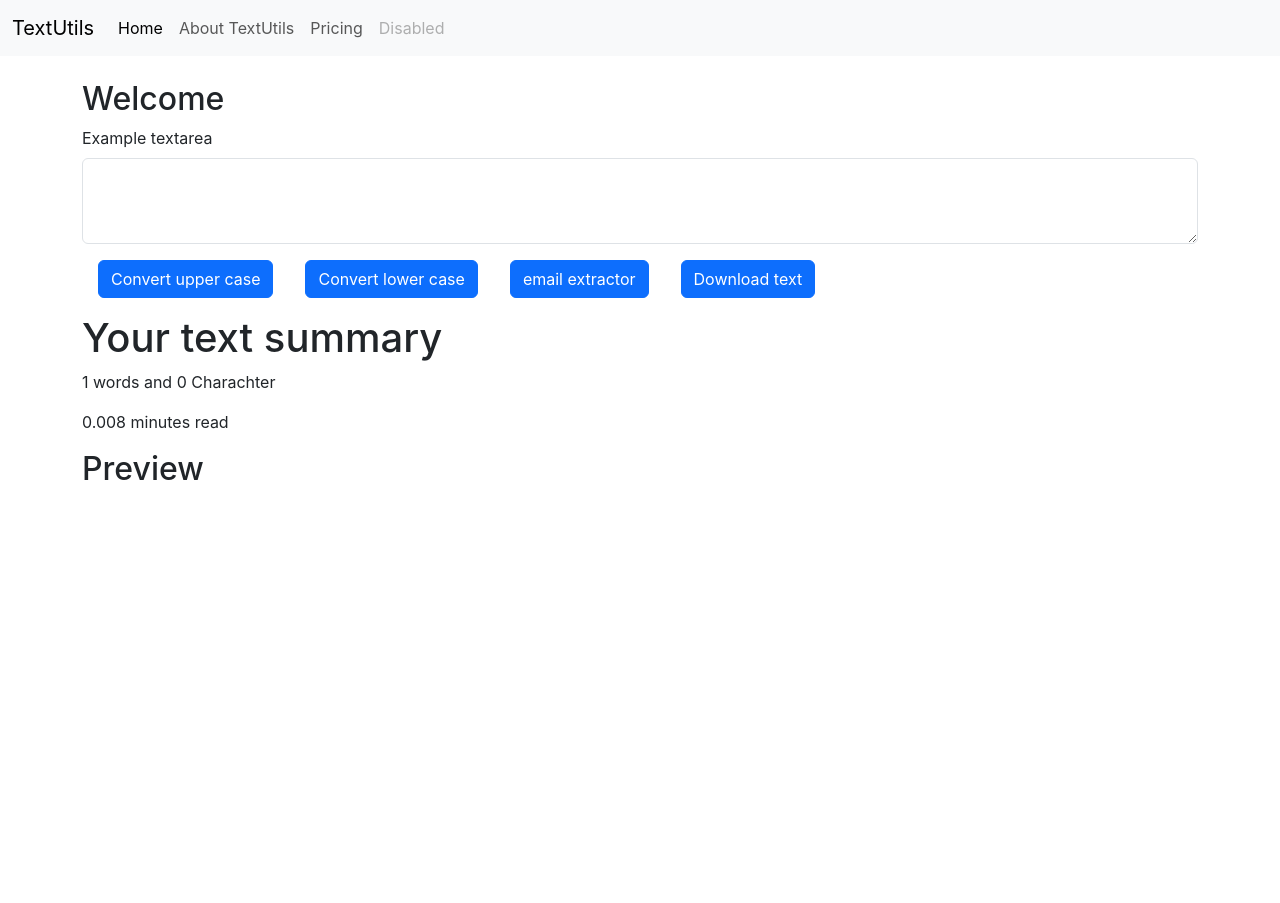
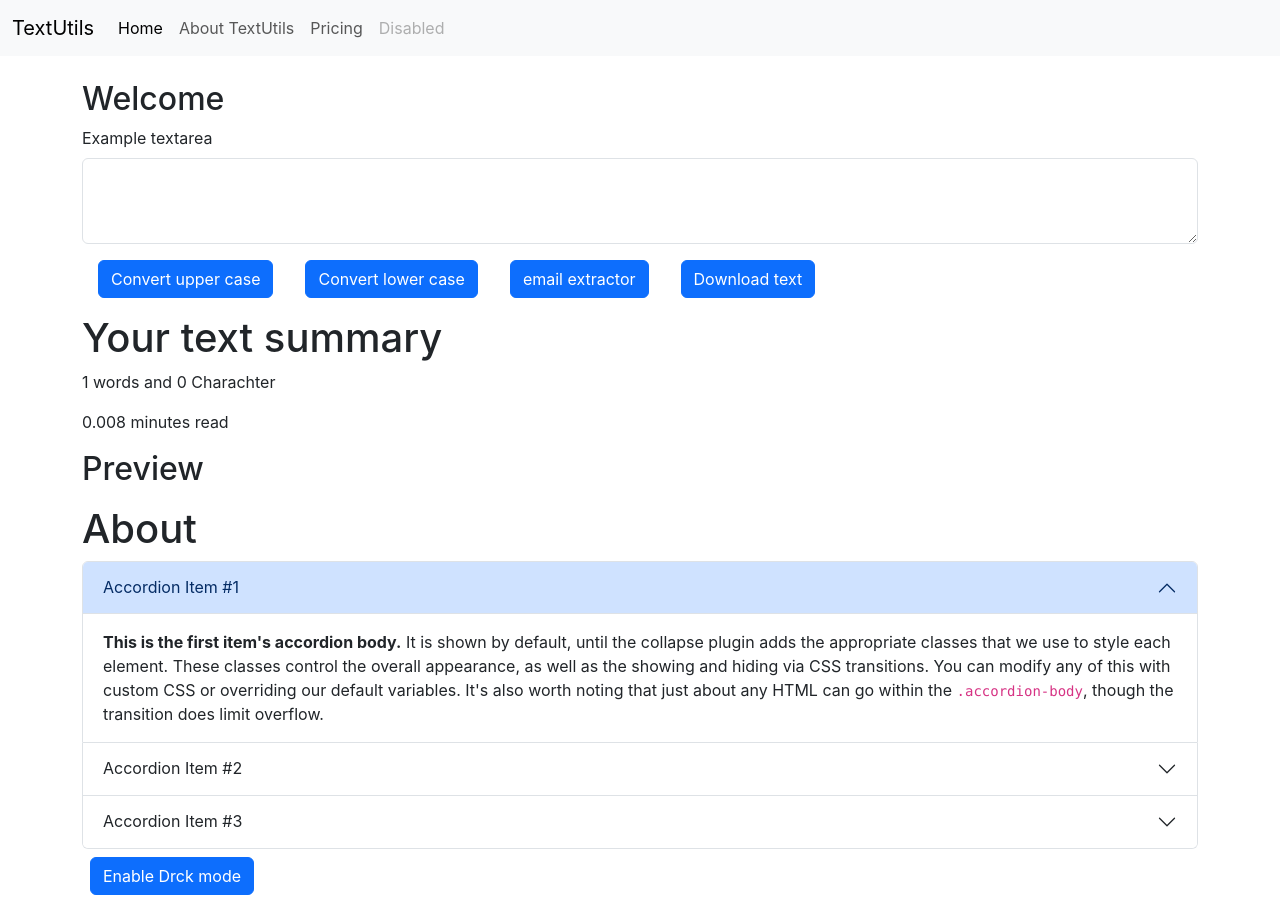
Before and after one commit to amanuchitkar/60-Days-of-ReactJs, a React (Create React App) app in the folder textutils/: page / in a window 1280 px wide. Before the commit the page ends 800 px from the top, so only its background shows below. Built offline with nearby package versions, Linux system fonts and the light colour scheme.

Commit message:
60 Days of ReactJs

```diff
--- a/textutils/src/App.js
+++ b/textutils/src/App.js
@@ -2,6 +2,8 @@
 import "./App.css";
 import Navbar from "./Componets/navbar";
 import Textarea from './Componets/textForm'
+import About from "./Componets/about";
+
 // let name = "aman";
 function App() {
   return (
@@ -9,6 +11,7 @@ function App() {
     <Navbar title="TextUtils" aboutText="About TextUtils"/>
     {/* <Navbar/> */}
     <Textarea heading="Welcome"/>
+    <About/>
     </>
   );
 }
--- /dev/null
+++ b/textutils/src/Componets/about.js
@@ -0,0 +1,112 @@
+import React from "react";
+
+export default function About() {
+    let mystyle={
+
+    };
+  return (
+    <div>
+      <>
+        <div className="container">
+            <h1>About</h1>
+          <div className="accordion" id="accordionExample">
+            <div className="accordion-item">
+              <h2 className="accordion-header">
+                <button
+                  className="accordion-button"
+                  type="button"
+                  data-bs-toggle="collapse"
+                  data-bs-target="#collapseOne"
+                  aria-expanded="true"
+                  aria-controls="collapseOne"
+                >
+                  Accordion Item #1
+                </button>
+              </h2>
+              <div
+                id="collapseOne"
+                className="accordion-collapse collapse show"
+                data-bs-parent="#accordionExample"
+              >
+                <div className="accordion-body">
+                  <strong>This is the first item's accordion body.</strong> It
+                  is shown by default, until the collapse plugin adds the
+                  appropriate classes that we use to style each element. These
+                  classes control the overall appearance, as well as the showing
+                  and hiding via CSS transitions. You can modify any of this
+                  with custom CSS or overriding our default variables. It's also
+                  worth noting that just about any HTML can go within the{" "}
+                  <code>.accordion-body</code>, though the transition does limit
+                  overflow.
+                </div>
+              </div>
+            </div>
+            <div className="accordion-item">
+              <h2 className="accordion-header">
+                <button
+                  className="accordion-button collapsed"
+                  type="button"
+                  data-bs-toggle="collapse"
+                  data-bs-target="#collapseTwo"
+                  aria-expanded="false"
+                  aria-controls="collapseTwo"
+                >
+                  Accordion Item #2
+                </button>
+              </h2>
+              <div
+                id="collapseTwo"
+                className="accordion-collapse collapse"
+                data-bs-parent="#accordionExample"
+              >
+                <div className="accordion-body">
+                  <strong>This is the second item's accordion body.</strong> It
+                  is hidden by default, until the collapse plugin adds the
+                  appropriate classes that we use to style each element. These
+                  classes control the overall appearance, as well as the showing
+                  and hiding via CSS transitions. You can modify any of this
+                  with custom CSS or overriding our default variables. It's also
+                  worth noting that just about any HTML can go within the{" "}
+                  <code>.accordion-body</code>, though the transition does limit
+                  overflow.
+                </div>
+              </div>
+            </div>
+            <div className="accordion-item">
+              <h2 className="accordion-header">
+                <button
+                  className="accordion-button collapsed"
+                  type="button"
+                  data-bs-toggle="collapse"
+                  data-bs-target="#collapseThree"
+                  aria-expanded="false"
+                  aria-controls="collapseThree"
+                >
+                  Accordion Item #3
+                </button>
+              </h2>
+              <div
+                id="collapseThree"
+                className="accordion-collapse collapse"
+                data-bs-parent="#accordionExample"
+              >
+                <div className="accordion-body">
+                  <strong>This is the third item's accordion body.</strong> It
+                  is hidden by default, until the collapse plugin adds the
+                  appropriate classes that we use to style each element. These
+                  classes control the overall appearance, as well as the showing
+                  and hiding via CSS transitions. You can modify any of this
+                  with custom CSS or overriding our default variables. It's also
+                  worth noting that just about any HTML can go within the{" "}
+                  <code>.accordion-body</code>, though the transition does limit
+                  overflow.
+                </div>
+              </div>
+            </div>
+        <button type="button" className="btn btn-primary m-2">Enable Drck mode</button>
+          </div>
+        </div>
+      </>
+    </div>
+  );
+}
```
